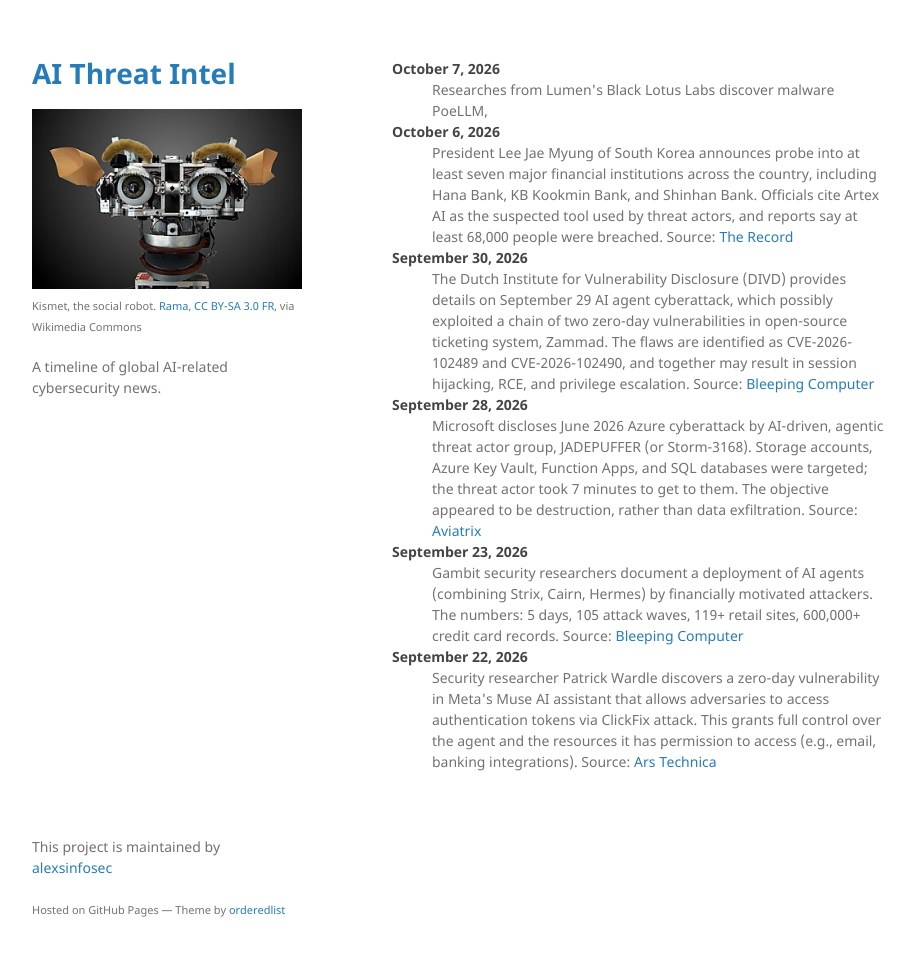
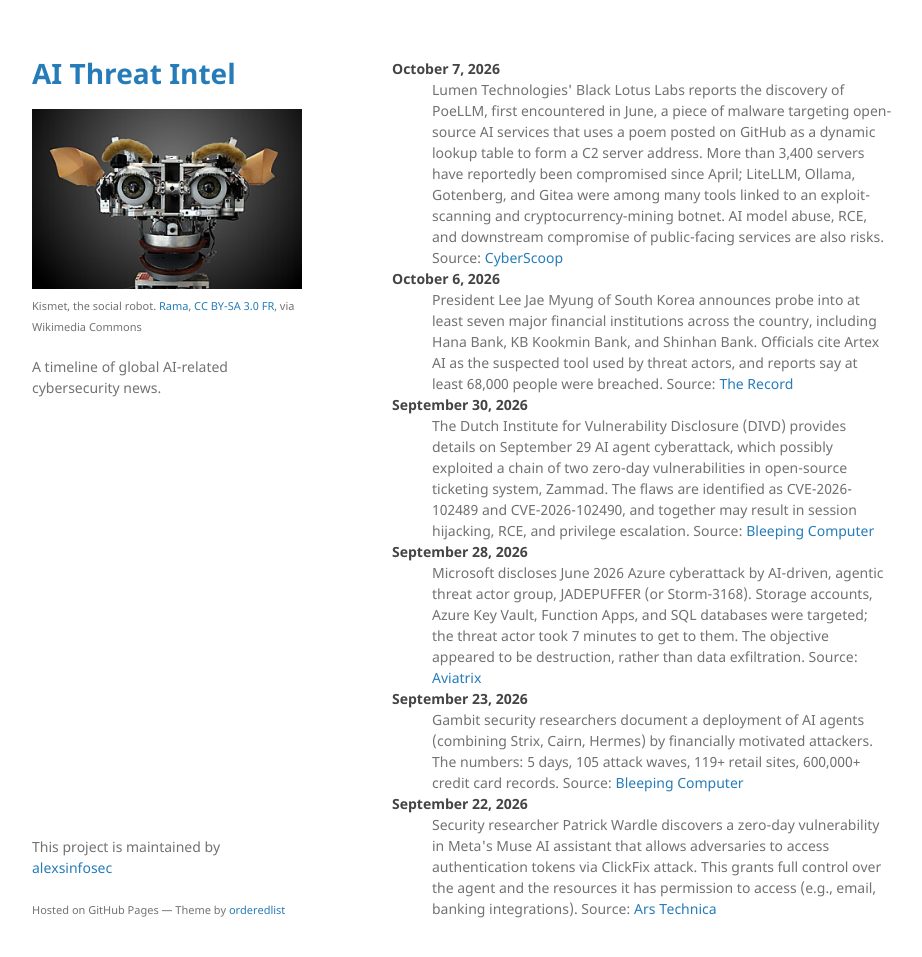
Before and after one commit to alexsinfosec/aithreatintel, a Jekyll site: the page built from index.md, in a window 1280 px wide and 989 px high. Shown: the top 957 px of the window, without its empty margins (178-1100 px from the left). Built offline with Jekyll 4.4.1, drawn with Linux system fonts in a browser that asks for light colours.

Commit message:
Update malware report for PoeLLM discovery
Lumen Technologies' Black Lotus Labs reports the discovery of PoeLLM, a malware targeting open-source AI services, with over 3,400 compromised servers linked to various tools. The report highlights risks including AI model abuse and RCE.

```diff
--- a/index.md
+++ b/index.md
@@ -4,7 +4,7 @@ layout: default
 
 <dl>
 <dt>October 7, 2026</dt>
-<dd>Researches from Lumen's Black Lotus Labs discover malware PoeLLM, </dd>
+<dd>Lumen Technologies' Black Lotus Labs reports the discovery of PoeLLM, first encountered in June, a piece of malware targeting open-source AI services that uses a poem posted on GitHub as a dynamic lookup table to form a C2 server address. More than 3,400 servers have reportedly been compromised since April; LiteLLM, Ollama, Gotenberg, and Gitea were among many tools linked to an exploit-scanning and cryptocurrency-mining botnet. AI model abuse, RCE, and downstream compromise of public-facing services are also risks. Source: <a href="https://cyberscoop.com/poellm-malware-botnet-poem-lumen-black-lotus-labs/" target="_blank">CyberScoop</a></dd>
 <dt>October 6, 2026</dt>
 <dd>President Lee Jae Myung of South Korea announces probe into at least seven major financial institutions across the country, including Hana Bank, KB Kookmin Bank, and Shinhan Bank. Officials cite Artex AI as the suspected tool used by threat actors, and reports say at least 68,000 people were breached. Source: <a href="https://therecord.media/south-korean-bank-hacks-ai-agents" target="_blank">The Record</a></dd>
 <dt>September 30, 2026</dt>
```
